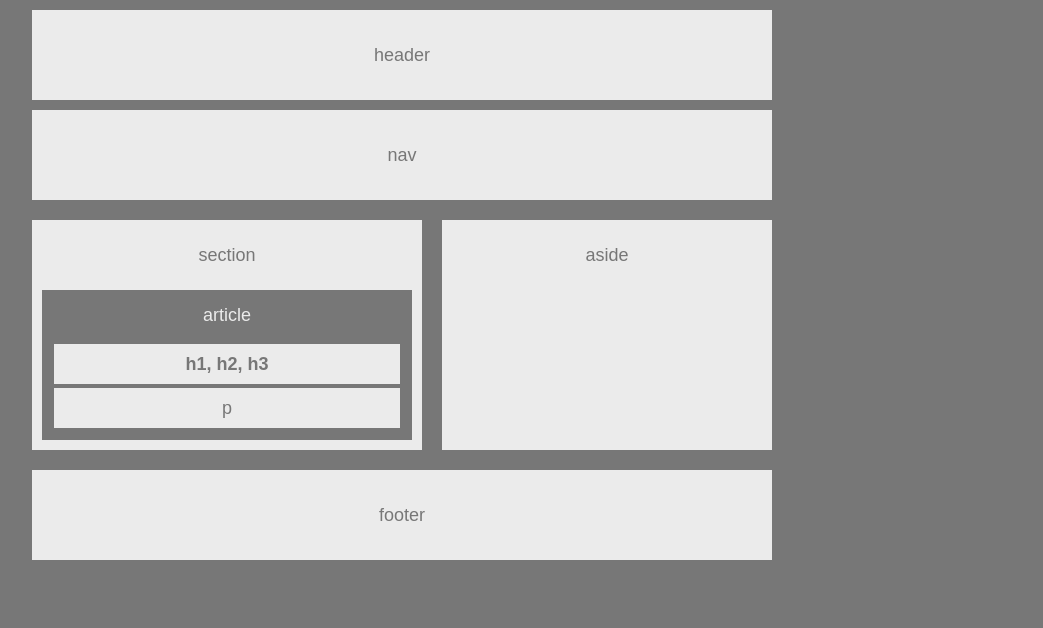
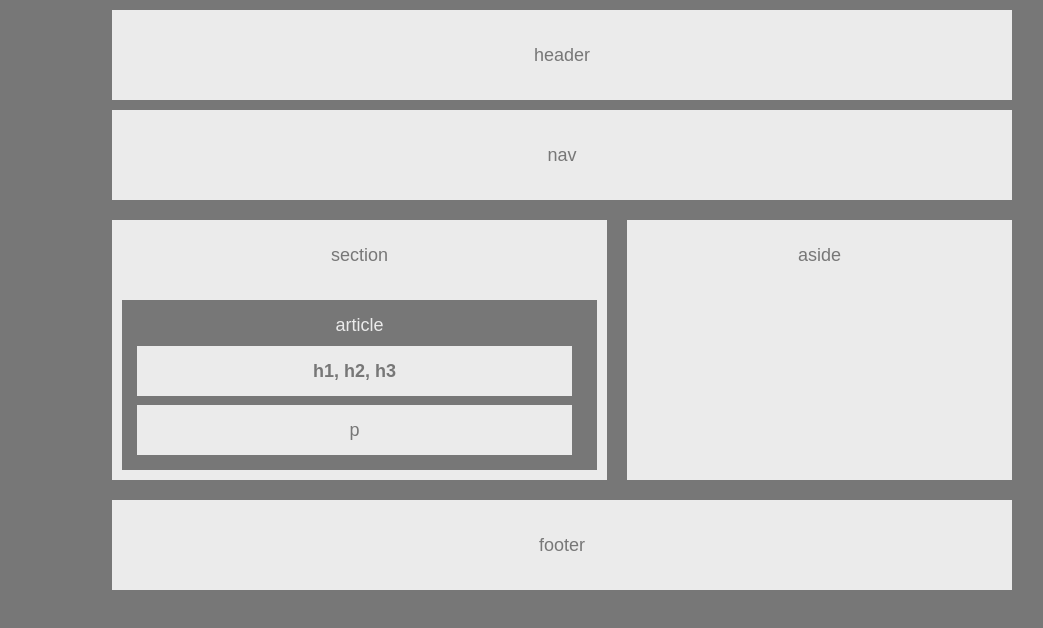
Before and after one commit to Olisun/HW-Wireframe, a plain HTML site: page index.html in a window 1280 px wide. Shown: the whole page, without its empty margins (68-1111 px from the left). Drawn offline with Linux system fonts and the light colour scheme.

Commit message:
final revisions to html and css. adding a READMe and added two pngs in the img folder

```diff
--- /dev/null
+++ b/reset.css
@@ -0,0 +1,42 @@
+/* http://meyerweb.com/eric/tools/css/reset/
+   v2.0 | 20110126
+   License: none (public domain)
+*/
+
+html, body, div, span, applet, object, iframe, h1, h2, h3, h4, h5, h6, p, blockquote, pre, a, abbr, acronym, address, big, cite, code, del, dfn, em, img, ins, kbd, q, s, samp, small, strike, strong, sub, sup, tt, var, b, u, i, center, dl, dt, dd, ol, ul, li, fieldset, form, label, legend, table, caption, tbody, tfoot, thead, tr, th, td, article, aside, canvas, details, embed, figure, figcaption, footer, header, hgroup, menu, nav, output, ruby, section, summary, time, mark, audio, video {
+  margin: 0;
+  padding: 0;
+  border: 0;
+  font-size: 100%;
+  font: inherit;
+  vertical-align: baseline;
+}
+
+
+/* HTML5 display-role reset for older browsers */
+
+article, aside, details, figcaption, figure, footer, header, hgroup, menu, nav, section {
+  display: block;
+}
+
+body {
+  line-height: 1;
+}
+
+ol, ul {
+  list-style: none;
+}
+
+blockquote, q {
+  quotes: none;
+}
+
+blockquote:before, blockquote:after, q:before, q:after {
+  content: '';
+  content: none;
+}
+
+table {
+  border-collapse: collapse;
+  border-spacing: 0;
+}
--- a/style.css
+++ b/style.css
@@ -3,14 +3,14 @@ body {
   color: #777;
   background: #777;
   width: 960px;
-  margin: 0px;
+  margin: auto;
 }
 
 .container {
   font-size: 18px;
   display: grid;
   grid-template-columns: 495px 465px;
-  grid-template-rows: 1fr 1fr 2.5fr 1fr;
+  grid-template-rows: 1fr 1fr 3fr 1fr;
   grid-column-gap: 10px;
   grid-row-gap: 10px;
   width: 960px;
@@ -21,8 +21,8 @@ body {
 .header {
   background: #ebebeb;
   grid-area: 1 / 1 / 2 / 3;
-  margin-left: 100px;
-  margin-right: 130px;
+  margin-left: 20px;
+  margin-right: 50px;
   margin-top: 10px;
   height: 90px;
 }
@@ -34,8 +34,8 @@ body {
 .nav {
   background: #ebebeb;
   grid-area: 2 / 1 / 3 / 3;
-  margin-left: 100px;
-  margin-right: 130px;
+  margin-left: 20px;
+  margin-right: 50px;
   margin-bottom: 10px;
   height: 90px;
 }
@@ -51,9 +51,11 @@ body {
   grid-template-columns: 1fr;
   grid-template-rows: 1fr;
   grid-column-gap: 0px;
-  margin-left: 100px;
+  margin-left: 20px;
   margin-right: 5px;
   margin-bottom: 10px;
+  height: 260px;
+  width: 495px;
 }
 
 .section-text {
@@ -66,11 +68,11 @@ body {
   background: #777;
   display: grid;
   grid-template-columns: 1fr;
-  grid-template-rows: 1fr 1fr;
+  grid-template-rows: 1fr 2fr;
   grid-column-gap: 10px;
   grid-row-gap: 10px;
   margin: 10px;
-  height: 150px;
+  height: 170px;
 }
 
 .article-text {
@@ -82,14 +84,15 @@ body {
   color: #777;
   grid-area: 2 / 1 / 2 / 2;
   grid-column-gap: 1px;
-  margin-left: 12px;
-  margin-right: 12px;
-  margin-bottom: -10px;
-  height: 40px;
+  margin-left: 15px;
+  margin-right: 25px;
+  margin-bottom: -30px;
+  height: 50px;
+  position: relative;
 }
 
 .h1-h2-h3-text {
-  margin-top: 10px;
+  margin-top: 15px;
 }
 
 .p {
@@ -97,23 +100,26 @@ body {
   color: #777;
   grid-area: 3 / 1 / 3 / 2;
   grid-column-gap: 1px;
-  margin-left: 12px;
-  margin-right: 12px;
-  margin-bottom: 12px;
+  margin-left: 15px;
+  margin-right: 25px;
+  margin-bottom: 15px;
   margin-top: -10px;
-  height: 40px;
+  height: 50px;
+  position: relative;
 }
 
 .p-text {
-  margin-top: 10px;
+  margin-top: 15px;
 }
 
 .aside {
   background: #ebebeb;
   grid-area: 3 / 2 / 4 / 3;
-  margin-right: 130px;
-  margin-left: 5px;
+  margin-right: 50px;
+  margin-left: 30px;
   margin-bottom: 10px;
+  height: 260px;
+  width: 385px;
 }
 
 .aside-text {
@@ -123,8 +129,8 @@ body {
 .footer {
   background: #ebebeb;
   grid-area: 4 / 1 / 5 / 3;
-  margin-left: 100px;
-  margin-right: 130px;
+  margin-left: 20px;
+  margin-right: 50px;
   margin-bottom: 100px;
   height: 90px;
 }
```
Also changed, not shown: index.html (+0 -3 lines), img/Class-Mockup.png (added), img/HW-WireFrame.png (added), 1 other file.
